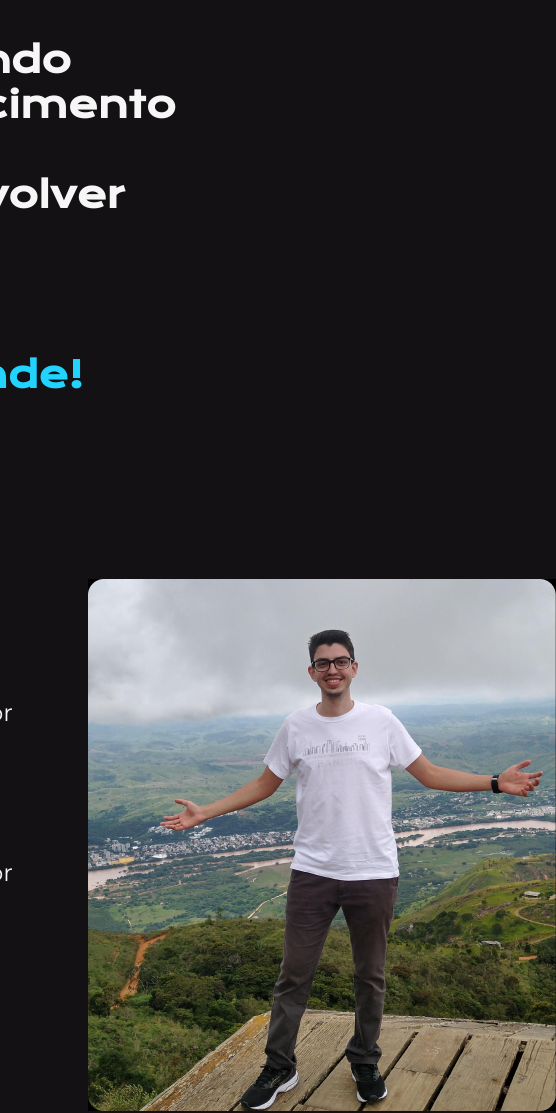
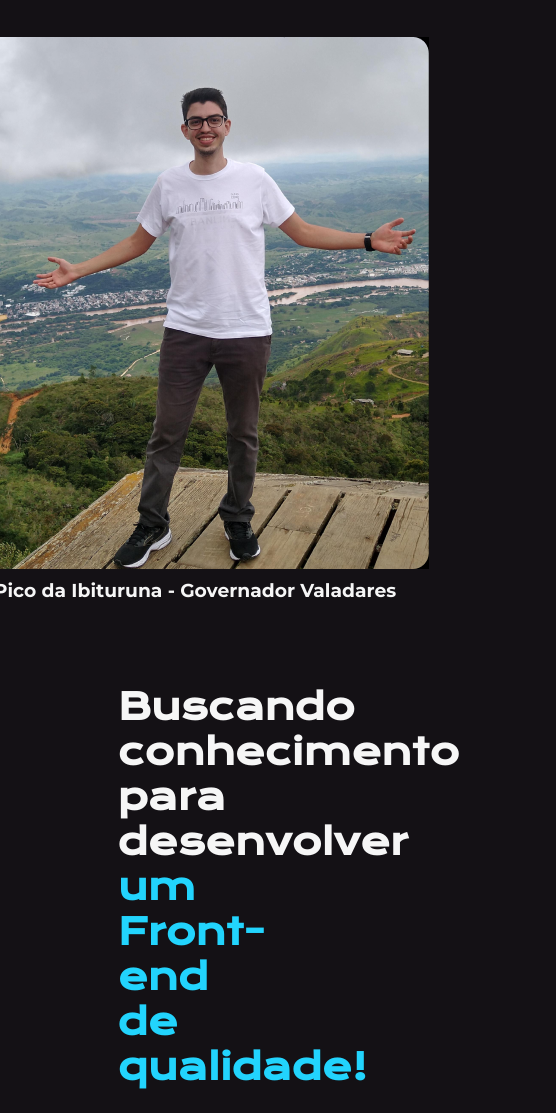
Before and after one commit to brunocmnz/portfolio, a plain HTML site: page index.html in a window 390 px wide. Shown: the top 1113 px of the page, 556 px wide, since content can reach past the window. Drawn offline with nearby package versions, Linux system fonts and the light colour scheme.

Commit message:
Update responsividade
Atualizando dados para deixar a tela responsiva ao tamanho da letra e ao tamanho da tela. (inicio)

```diff
--- a/styles/style.css
+++ b/styles/style.css
@@ -39,7 +39,7 @@ body {
 
 .apresentacao__conteudo__titulo {
     font-family: "Krona One", sans-serif;
-    font-size: 36px;
+    font-size: 2.25rem;
     color: var(--cor-secundaria);
 }
 
@@ -53,7 +53,7 @@ body {
 
 .apresentacao__conteudo__texto {
     font-family: "Montserrat", sans-serif;
-    font-size: 24px;
+    font-size: 1.5rem;
     font-weight: 400;
     display: flex;
     flex-direction: column;
@@ -62,7 +62,7 @@ body {
 
 .apresentacao__conteudo__subtitulo{
     font-family: "Krona One", sans-serif;
-    font-size: 24px;
+    font-size: 1.5rem;
 }
 
 .apresentacao__links {
@@ -84,7 +84,7 @@ body {
     justify-content: center;
     gap: 16px;
     font-family: "Montserrat", sans-serif;
-    font-size: 24px;
+    font-size: 1.5rem;
     font-weight: 600;
     align-items: center;
     color: var(--cor-terciaria);
@@ -101,6 +101,19 @@ i{
     align-items: center;
     gap: 10px;
     font-family: "Montserrat", sans-serif;
-    font-size: 13px;
+    font-size: 1rem;
     align-items: center;
 }
+
+@media (max-width: 1200px){
+
+    .apresentacao{
+        flex-direction: column-reverse;
+        padding: 5%;
+    }
+
+    .apresentacao__conteudo__imagem{
+        width: auto;
+    }
+
+}
```
